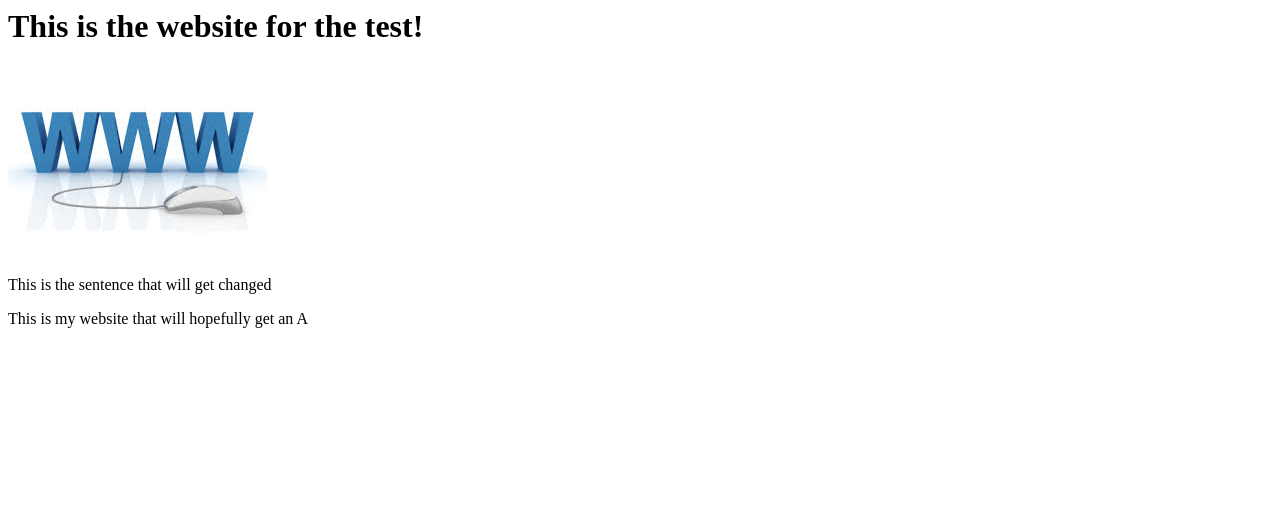
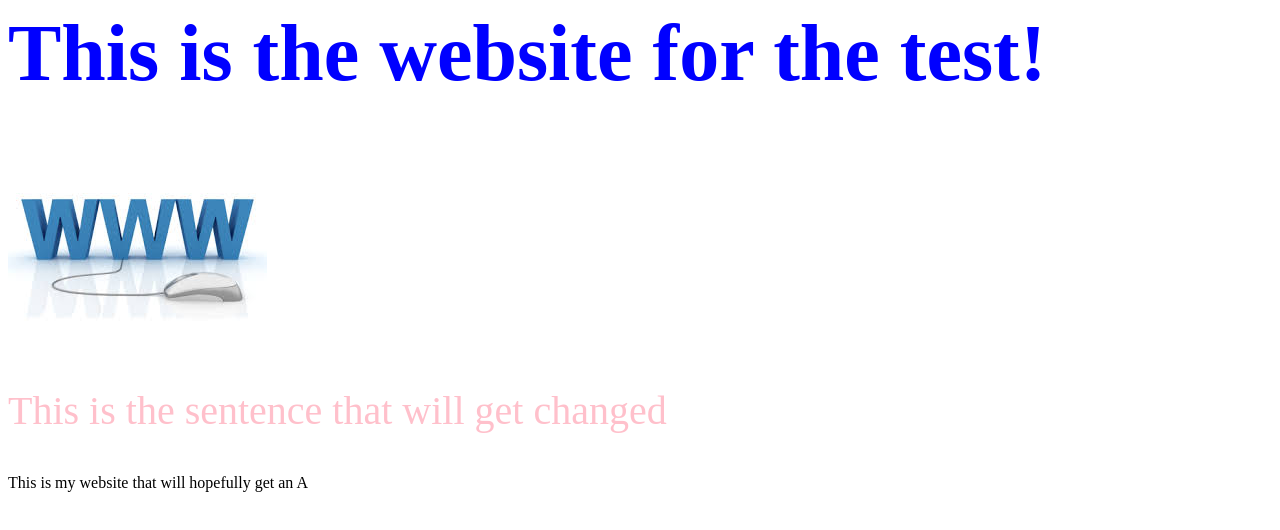
Before and after one commit to 845612/Test1, a plain HTML site: page index.html in a window 1280 px wide. Drawn offline with Linux system fonts and the light colour scheme.

Commit message:
stylesheet attached

```diff
--- a/index.html
+++ b/index.html
@@ -1,6 +1,6 @@
 <html>
 <head>
-<link rel="stylesheet" href"style.css">
+<link rel="stylesheet" href="style.css">
 <title>Test Website</title>
 </head>
 <body>
```
